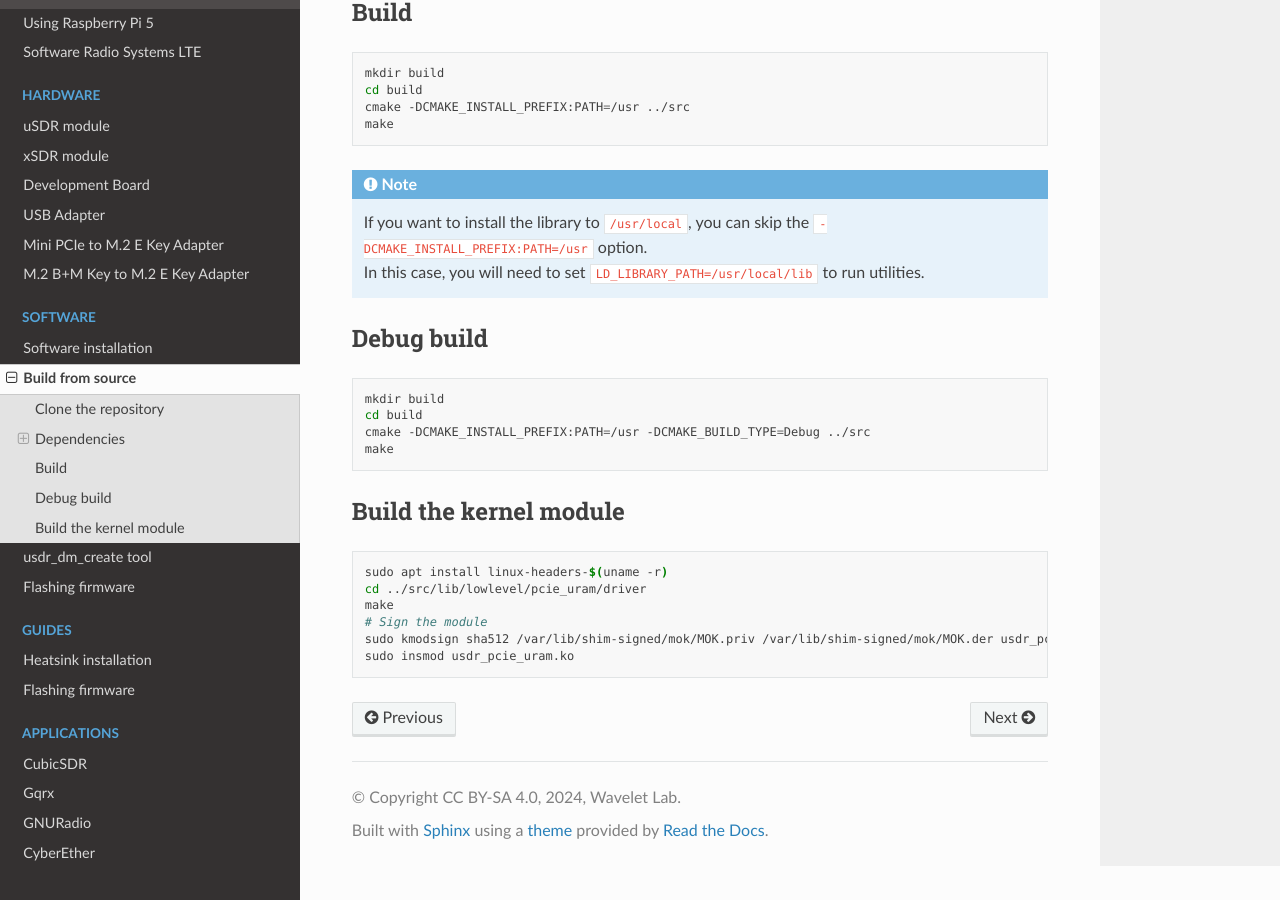
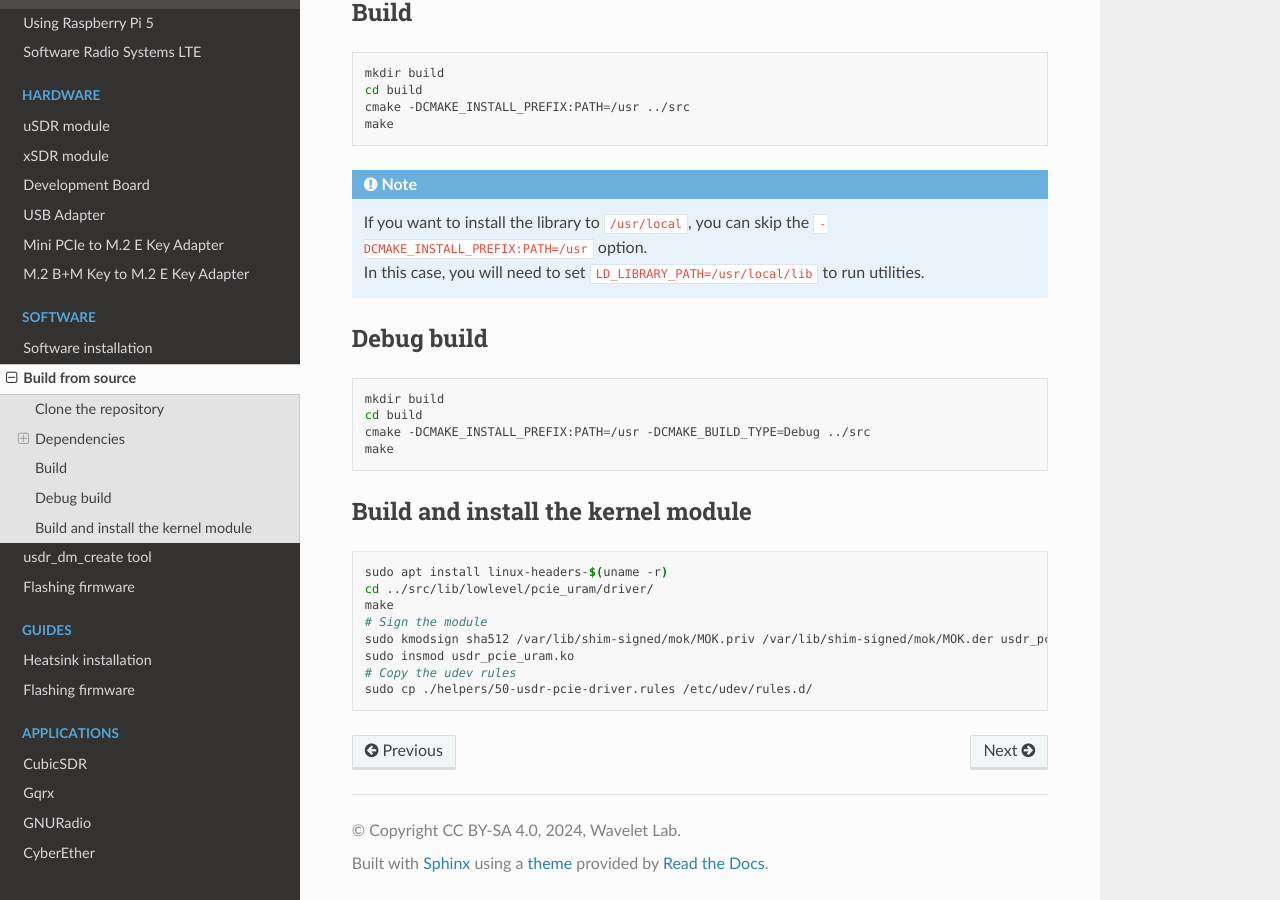
Before and after one commit to wavelet-lab/docs, a Sphinx documentation site: the page built from source/software/compile.rst, in a window 1280 px wide and 900 px high, scrolled down 1020 px. Built offline with Sphinx 7.4.7 and the Read the Docs theme 3.1.0, drawn with Linux system fonts in a browser that asks for light colours.

Commit message:
Updated compile instructions.

```diff
--- a/source/software/compile.rst
+++ b/source/software/compile.rst
@@ -72,14 +72,16 @@ Debug build
     cmake -DCMAKE_INSTALL_PREFIX:PATH=/usr -DCMAKE_BUILD_TYPE=Debug ../src
     make
 
-Build the kernel module
------------------------
+Build and install the kernel module
+-----------------------------------
 
 .. code-block:: sh
 
     sudo apt install linux-headers-$(uname -r)
-    cd ../src/lib/lowlevel/pcie_uram/driver
+    cd ../src/lib/lowlevel/pcie_uram/driver/
     make
     # Sign the module
     sudo kmodsign sha512 /var/lib/shim-signed/mok/MOK.priv /var/lib/shim-signed/mok/MOK.der usdr_pcie_uram.ko
     sudo insmod usdr_pcie_uram.ko
+    # Copy the udev rules
+    sudo cp ./helpers/50-usdr-pcie-driver.rules /etc/udev/rules.d/
```
